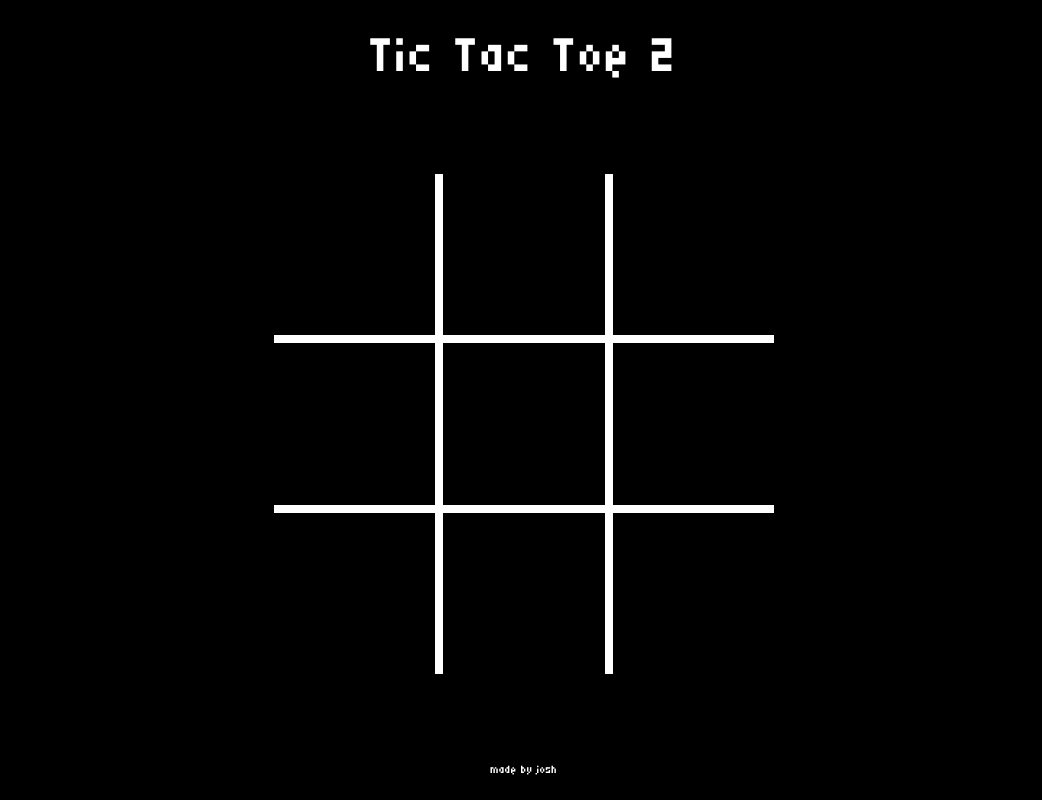
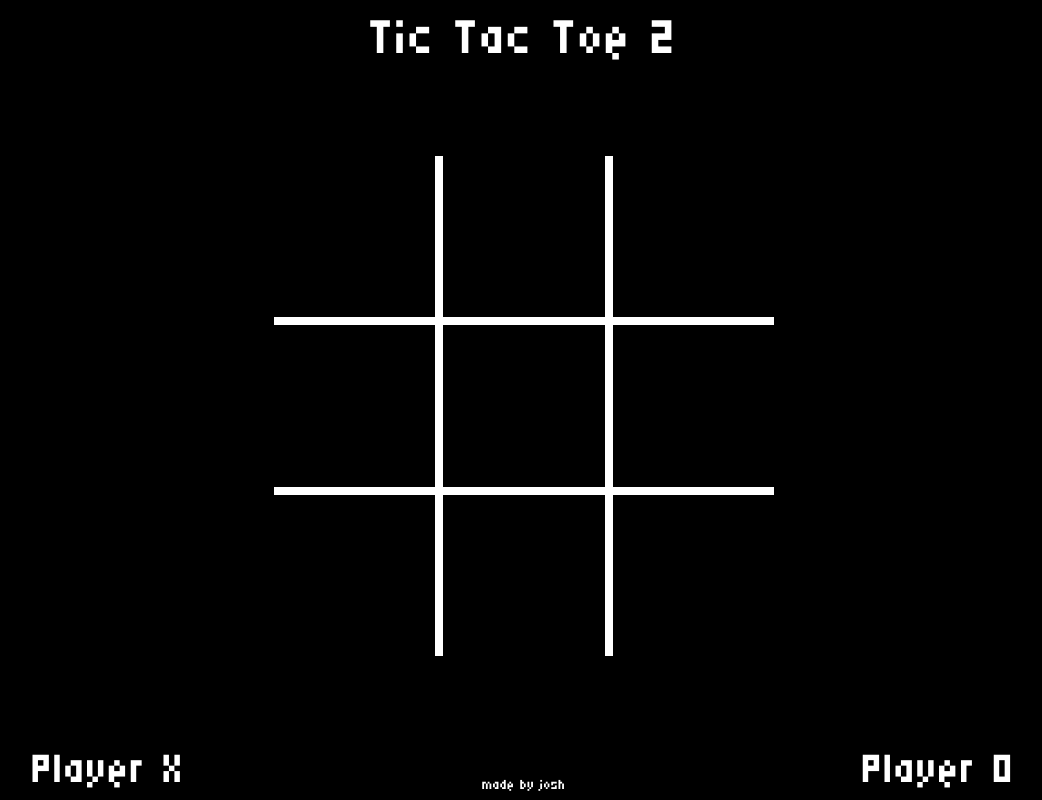
Before and after one commit to jshkm/tic-tac-toe-two, a Next.js app: page / in a window 1280 px wide. Shown: the whole page, without its empty margins (116-1158 px from the left). Built offline with nearby package versions, Linux system fonts and the light colour scheme.

Commit message:
added players

```diff
--- a/src/app/page.tsx
+++ b/src/app/page.tsx
@@ -38,10 +38,17 @@ export default function Home() {
     <div className='flex flex-col justify-center items-center h-screen'>
       <motion.h1 initial={ start ? {scale: 0} : {scale : 0}} animate={{scale: 1}} transition={{type: "spring", stiffness: 90, damping: 50}} className={'text-7xl' + font}>Tic Tac Toe 2</motion.h1>
       { start && (
-        <Board></Board>
+        <>
+          <Board></Board>
+
+          <div className={'flex flex-row justify-around items-end w-screen text-6xl' + font}>
+            <div>Player X</div>
+            <p className='text-xl'>made by josh</p>
+            <div>Player O</div>
+          </div>
+        </>
       )}
 
-      <p className='bit'>made by josh</p>
     </div>
   );
 }
```
Also changed, not shown: src/app/winModal.tsx (+0 -1 lines).
